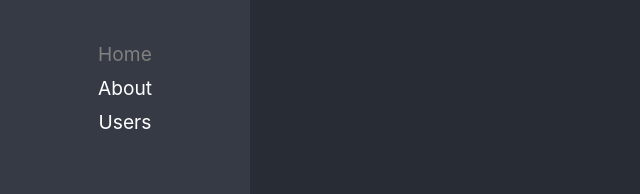
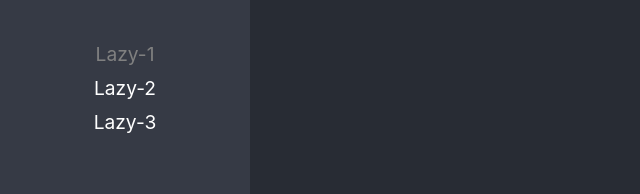
Before and after one commit to birrein/react-udemy01, a React (Create React App) app: page /lazy-1 in a window 1280 px wide. Before the commit this address led to /home. Shown: the part 155-349 px from the top of the page, without its empty margins (0-640 px from the left). Built offline with nearby package versions, Linux system fonts and the light colour scheme.

Commit message:
Just for change pc

```diff
--- /dev/null
+++ b/src/01-lazyload/pages/LazyPage1.tsx
@@ -0,0 +1,3 @@
+export const LazyPage1 = () => {
+  return <h1>LazyPage 1</h1>;
+};
--- /dev/null
+++ b/src/01-lazyload/pages/LazyPage2.tsx
@@ -0,0 +1,3 @@
+export const LazyPage2 = () => {
+  return <h1>LazyPage 2</h1>;
+};
--- /dev/null
+++ b/src/01-lazyload/pages/LazyPage3.tsx
@@ -0,0 +1,3 @@
+export const LazyPage3 = () => {
+  return <h1>LazyPage 3</h1>;
+};
--- /dev/null
+++ b/src/01-lazyload/pages/index.ts
@@ -0,0 +1,3 @@
+export { LazyPage1 } from './LazyPage1';
+export { LazyPage2 } from './LazyPage2';
+export { LazyPage3 } from './LazyPage3';
--- a/src/routes/Navigation.tsx
+++ b/src/routes/Navigation.tsx
@@ -6,6 +6,7 @@ import {
   Route,
 } from 'react-router-dom';
 import logo from '../logo.svg';
+import { routes } from './routes';
 
 interface Props {}
 
@@ -16,39 +17,25 @@ export const Navigation = (props: Props) => {
         <nav>
           <img src={logo} alt="React logo" />
           <ul>
-            <li>
-              <NavLink
-                to="/home"
-                className={({ isActive }) => (isActive ? 'nav-active' : '')}
-              >
-                Home
-              </NavLink>
-            </li>
-            <li>
-              <NavLink
-                to="/about"
-                className={({ isActive }) => (isActive ? 'nav-active' : '')}
-              >
-                About
-              </NavLink>
-            </li>
-            <li>
-              <NavLink
-                to="/users"
-                className={({ isActive }) => (isActive ? 'nav-active' : '')}
-              >
-                Users
-              </NavLink>
-            </li>
+            {routes.map(({ to, name }) => (
+              <li key={to}>
+                <NavLink
+                  to={to}
+                  className={({ isActive }) => (isActive ? 'nav-active' : '')}
+                >
+                  {name}
+                </NavLink>
+              </li>
+            ))}
           </ul>
         </nav>
 
         <Routes>
-          <Route path="about" element={<h1>About page</h1>} />
-          <Route path="users" element={<h1>Users page</h1>} />
-          <Route path="home" element={<h1>Home page</h1>} />
+          {routes.map(({ path, Component }) => (
+            <Route path={path} element={<Component />} key={path} />
+          ))}
 
-          <Route path="/*" element={<Navigate to="/home" replace />} />
+          <Route path="/*" element={<Navigate to={routes[0].to} replace />} />
         </Routes>
       </div>
     </BrowserRouter>
--- /dev/null
+++ b/src/routes/routes.ts
@@ -0,0 +1,29 @@
+import { LazyPage1, LazyPage2, LazyPage3 } from '../01-lazyload/pages';
+
+interface Route {
+  to: string;
+  path: string;
+  Component: () => JSX.Element;
+  name: string;
+}
+
+export const routes: Route[] = [
+  {
+    to: '/lazy-1',
+    path: 'lazy-1',
+    Component: LazyPage1,
+    name: 'Lazy-1',
+  },
+  {
+    to: '/lazy-2',
+    path: 'lazy-2',
+    Component: LazyPage2,
+    name: 'Lazy-2',
+  },
+  {
+    to: '/lazy-3',
+    path: 'lazy-3',
+    Component: LazyPage3,
+    name: 'Lazy-3',
+  },
+];
```
